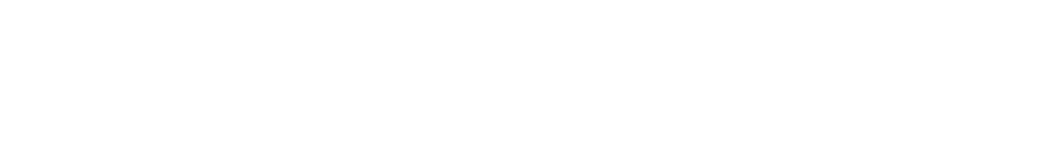
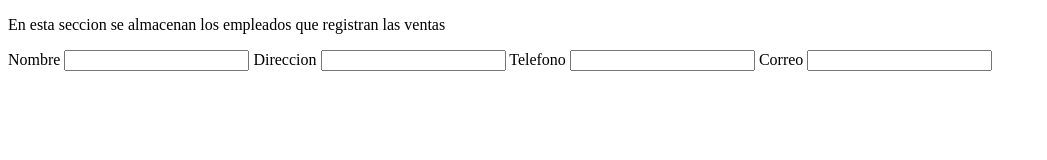
Before and after one commit to Janeth-Ahuacatitla/Proyecto2, a plain HTML site: page encargados.html in a window 1280 px wide. Shown: the whole page, without its empty margins (0-1047 px from the left). Drawn offline with Linux system fonts and the light colour scheme.

Commit message:
crear rama

```diff
--- a/encargados.html
+++ b/encargados.html
@@ -3,9 +3,19 @@
 <head>
     <meta charset="UTF-8">
     <meta name="viewport" content="width=device-width, initial-scale=1.0">
-    <title>Document</title>
+    <title>Registro de encargados</title>
 </head>
 <body>
-
+    <p>En esta seccion se almacenan los empleados que registran las ventas</p>
+    <form>
+        <label>Nombre</label>
+        <input type="text" name="nombre">
+        <label>Direccion</label>
+        <input type="text" name="direccion">
+        <label>Telefono</label>
+        <input type="text" name="telefono">
+        <label>Correo</label>
+        <input type="text" name="correo">
+    </form>
 </body>
 </html>
```
